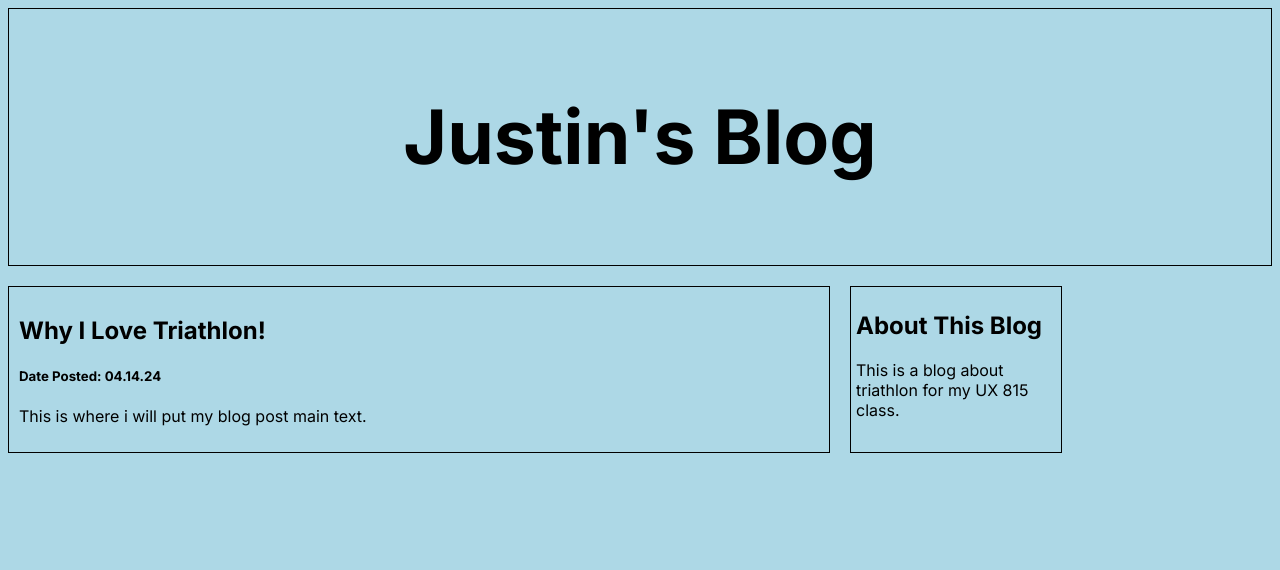
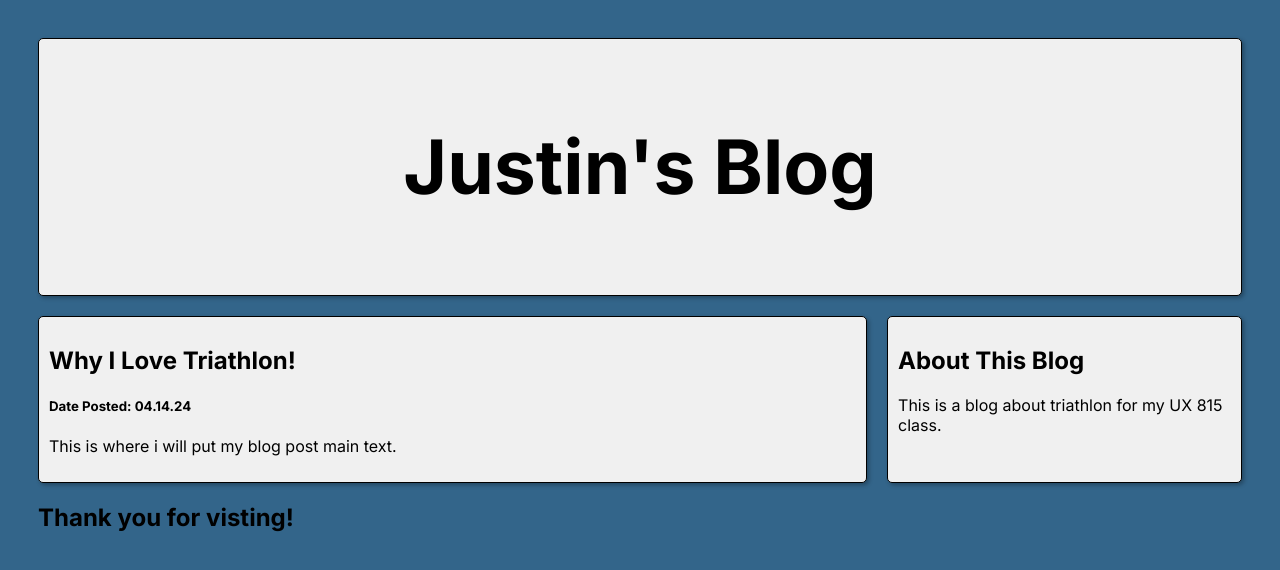
Before and after one commit to JustinRucinski/c5-blog-post, a plain HTML site: page index.html in a window 1280 px wide. Drawn offline with Linux system fonts and the light colour scheme.

Commit message:
added more styling

```diff
--- a/index.html
+++ b/index.html
@@ -29,5 +29,9 @@
         <p>This is a blog about triathlon for my UX 815 class.</p>
       </div>
     </div>
+
+    <div class="footer">
+      <h2>Thank you for visting!</h2>
+    </div>
   </body>
 </html>
--- a/style.css
+++ b/style.css
@@ -1,6 +1,7 @@
 body {
-  background: lightblue;
+  background: #33658a;
   font-family: inter;
+  padding: 30px;
 }
 
 .header {
@@ -8,24 +9,36 @@ body {
   font-size: 50px;
   text-align: center;
   border: 1px solid black;
+  box-shadow: 2px 2px 4px rgba(0, 0, 0, 0.3);
+  border-radius: 5px;
+  background: #f0f0f0;
+  margin: 0 auto;
 }
 
 .container {
-  margin-top: 20px;
   display: flex;
   flex-direction: row;
+  align-content: space-around;
+  justify-content: center;
 }
 
 .blog {
   border: 1px solid black;
-  width: 800px;
+  border-radius: 5px;
+  box-shadow: 2px 2px 4px rgba(0, 0, 0, 0.3);
   padding: 10px;
+  background: #f0f0f0;
+  margin-top: 20px;
+  margin-right: 20px;
+  width: 75%;
 }
 
 .about {
   padding-left: 20px;
   border: 1px solid black;
-  width: 200px;
-  margin-left: 20px;
-  padding: 5px;
+  box-shadow: 2px 2px 4px rgba(0, 0, 0, 0.3);
+  border-radius: 5px;
+  padding: 10px;
+  background: #f0f0f0;
+  margin-top: 20px;
 }
```
